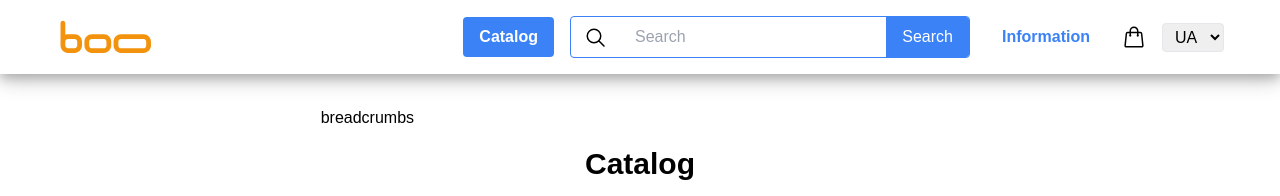
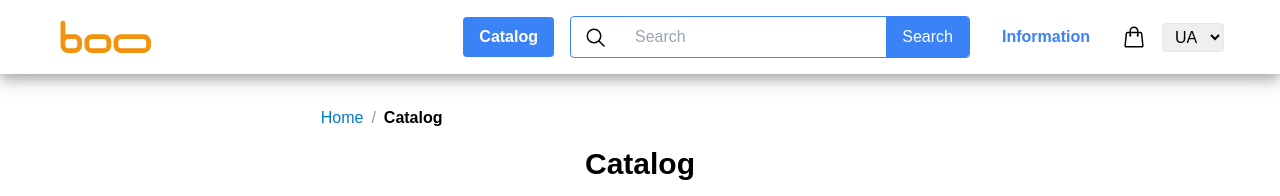
Before and after one commit to Oldu8/Boo-Clone-Store, a SvelteKit app: page /catalog in a window 1280 px wide. Shown: the top 196 px of the page. Built offline with nearby package versions, Linux system fonts and the light colour scheme; no server answers.

Commit message:
breadcrumbs

```diff
--- /dev/null
+++ b/src/components/UI/Breadcrumbs.svelte
@@ -0,0 +1,71 @@
+<script lang="ts">
+	import { onMount } from 'svelte';
+
+	// Props
+	export let separator: string = '/';
+	export let basePath: string = '';
+
+	// Breadcrumbs array
+	let breadcrumbs: { name: string; path: string }[] = [];
+
+	// Parse URL and generate breadcrumbs
+	const generateBreadcrumbs = () => {
+		// Get the current path
+		const path = window.location.pathname.replace(basePath, '');
+		const segments = path.split('/').filter(Boolean);
+
+		// Generate breadcrumb paths
+		breadcrumbs = segments.map((segment, index) => {
+			const path = '/' + segments.slice(0, index + 1).join('/');
+			return { name: decodeURIComponent(segment), path };
+		});
+	};
+
+	onMount(() => {
+		generateBreadcrumbs();
+	});
+</script>
+
+<nav class="breadcrumbs">
+	{#if breadcrumbs.length > 0}
+		<a href="/" class="breadcrumb-link">Home</a>
+		{#each breadcrumbs as crumb, index}
+			<span class="breadcrumb-separator">{separator}</span>
+			<a
+				href={crumb.path}
+				class="breadcrumb-link {index === breadcrumbs.length - 1 ? 'active' : ''}"
+				aria-current={index === breadcrumbs.length - 1 ? 'page' : undefined}
+			>
+				{crumb.name}
+			</a>
+		{/each}
+	{/if}
+</nav>
+
+<style>
+	.breadcrumbs {
+		display: flex;
+		align-items: center;
+		font-size: 1rem;
+		color: #333;
+	}
+
+	.breadcrumb-link {
+		text-decoration: none;
+		color: #007acc;
+	}
+	.breadcrumb-link::first-letter {
+		text-transform: capitalize;
+	}
+
+	.breadcrumb-link.active {
+		font-weight: bold;
+		color: #000;
+		pointer-events: none;
+	}
+
+	.breadcrumb-separator {
+		margin: 0 0.5rem;
+		color: #999;
+	}
+</style>
--- a/src/routes/catalog/+page.svelte
+++ b/src/routes/catalog/+page.svelte
@@ -1,4 +1,5 @@
 <script lang="ts">
+	import Breadcrumbs from '@/components/UI/Breadcrumbs.svelte';
 	import type { Catalog } from '@/types/Catalog/catalog';
 	import { onMount } from 'svelte';
 
@@ -37,7 +38,7 @@
 </script>
 
 <div class="py-4">
-	<div>breadcrumbs</div>
+	<Breadcrumbs basePath="/" />
 	<div class="pt-4">
 		<h2 class="mb-6 text-center text-2xl font-bold sm:text-3xl">Catalog</h2>
 		<div class="grid grid-cols-2 gap-1 md:grid-cols-4 md:gap-4">
```
